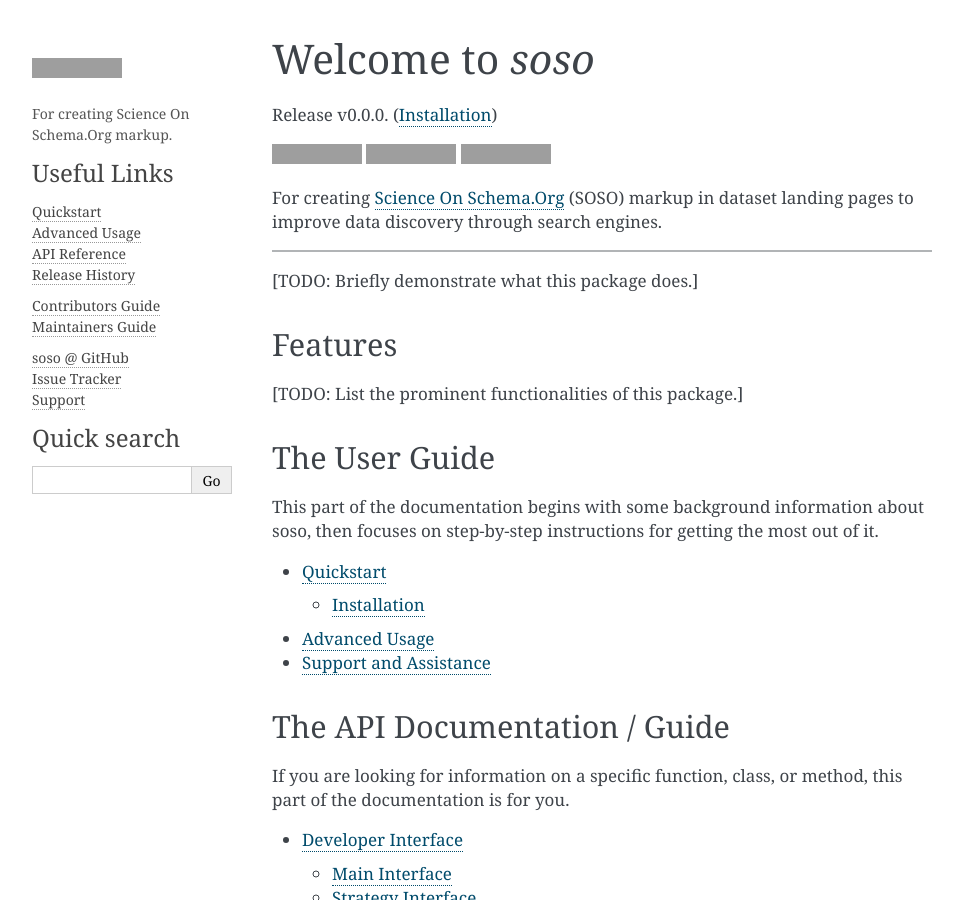
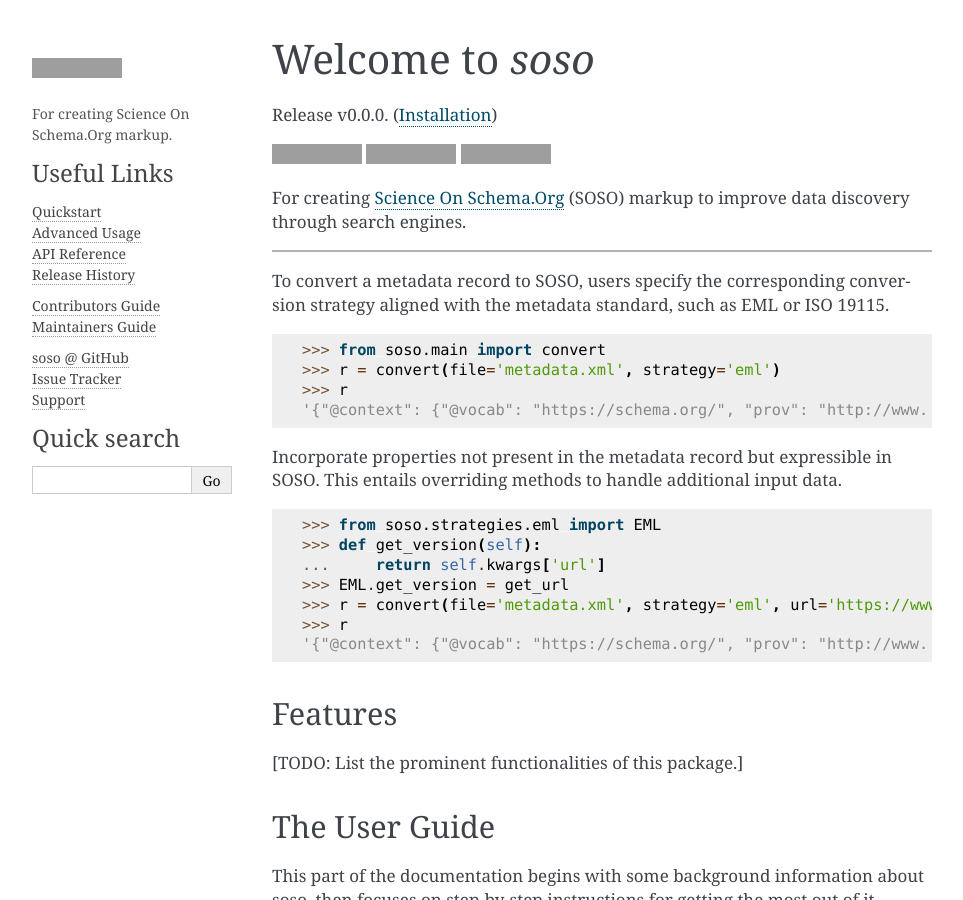
Before and after one commit to clnsmth/soso, a Sphinx documentation site: the page built from docs/source/index.rst, in a window 1280 px wide and 900 px high, cut to the strip 0-900 px from the top of the window. Shown: the whole strip, without its empty margins (148-1111 px from the left). Built offline with Sphinx 7.4.7, drawn with Linux system fonts in a browser that asks for light colours; grey boxes are pictures that could not be loaded.

Commit message:
docs: demonstrate basic usage
Provide a basic usage example for converting a metadata record to SOSO
format.

```diff
--- a/docs/source/index.rst
+++ b/docs/source/index.rst
@@ -15,13 +15,28 @@
     :target: https://app.codecov.io/github/clnsmth/soso?branch=convert
     :alt: Code coverage status
 
-For creating `Science On Schema.Org`_ (SOSO) markup in dataset landing pages to improve data discovery through search engines.
+For creating `Science On Schema.Org`_ (SOSO) markup to improve data discovery through search engines.
 
 .. _Science On Schema.Org: https://github.com/ESIPFed/science-on-schema.org
 
 -------------------
 
-[TODO: Briefly demonstrate what this package does.]
+To convert a metadata record to SOSO, users specify the corresponding conversion strategy aligned with the metadata standard, such as EML or ISO 19115.
+
+    >>> from soso.main import convert
+    >>> r = convert(file='metadata.xml', strategy='eml')
+    >>> r
+    '{"@context": {"@vocab": "https://schema.org/", "prov": "http://www. ...}'
+
+Incorporate properties not present in the metadata record but expressible in SOSO. This entails overriding methods to handle additional input data.
+
+    >>> from soso.strategies.eml import EML
+    >>> def get_version(self):
+    ...     return self.kwargs['url']
+    >>> EML.get_version = get_url
+    >>> r = convert(file='metadata.xml', strategy='eml', url='https://www.sample-data-repository.org/dataset/472032')
+    >>> r
+    '{"@context": {"@vocab": "https://schema.org/", "prov": "http://www. ...}'
 
 Features
 --------
```
